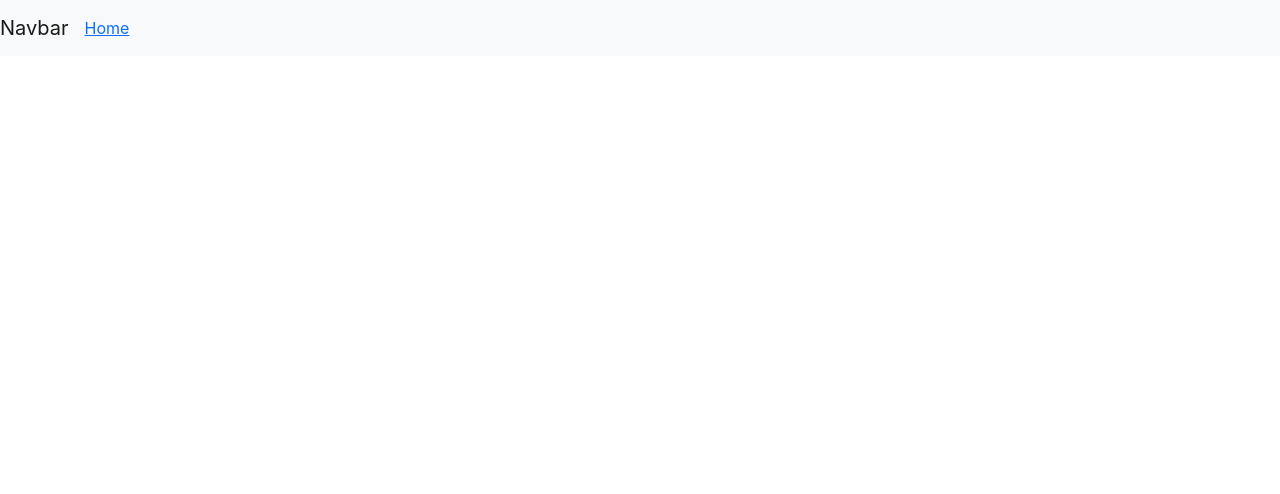
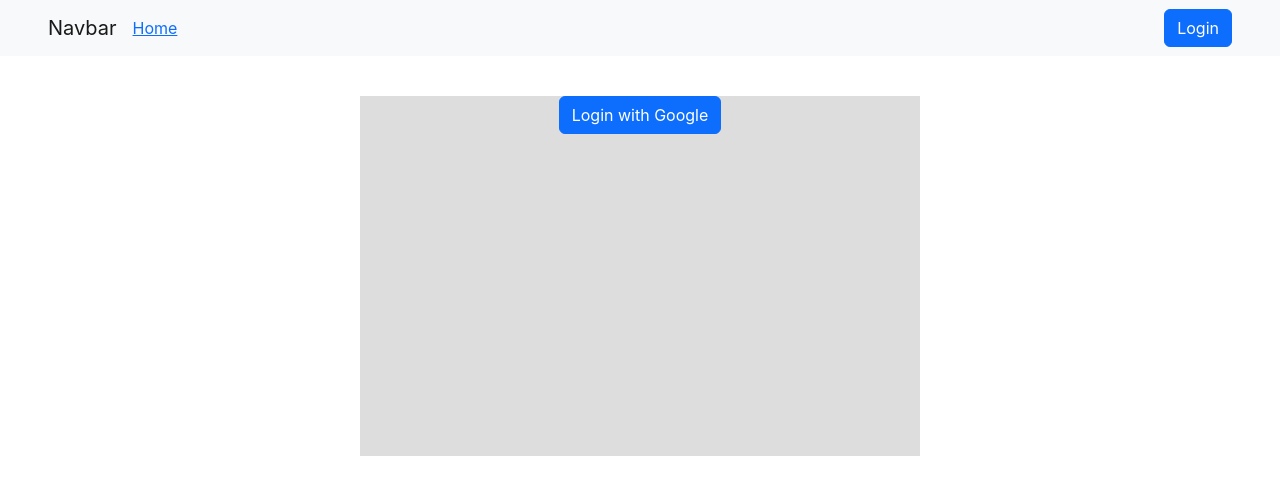
Before and after one commit to osama2kabdullah/network-access-client, a React (Create React App) app: page /login in a window 1280 px wide. Before the commit this address had no page. Shown: the top 494 px of the page. Built offline with nearby package versions, Linux system fonts and the light colour scheme; no server answers.

Commit message:
login system applied

```diff
--- a/package.json
+++ b/package.json
@@ -7,8 +7,10 @@
     "@testing-library/react": "^13.4.0",
     "@testing-library/user-event": "^13.5.0",
     "axios": "^0.27.2",
+    "firebase": "^9.10.0",
     "react": "^18.2.0",
     "react-dom": "^18.2.0",
+    "react-firebase-hooks": "^5.0.3",
     "react-router-dom": "^6.4.1",
     "react-scripts": "5.0.1",
     "web-vitals": "^2.1.4"
--- a/src/App.js
+++ b/src/App.js
@@ -2,6 +2,7 @@ import "./App.css";
 import Home from "./pages/Home";
 import Navbar from "./pages/Navbar";
 import { Route, Routes } from "react-router-dom";
+import Login from "./pages/Login";
 
 function App() {
   return (
@@ -9,6 +10,7 @@ function App() {
       <Navbar></Navbar>
       <Routes>
         <Route path="/" element={<Home></Home>}></Route>
+        <Route path="/login" element={<Login></Login>}></Route>
       </Routes>
     </div>
   );
--- /dev/null
+++ b/src/firebase.init.js
@@ -0,0 +1,22 @@
+// Import the functions you need from the SDKs you need
+import { initializeApp } from "firebase/app";
+import { getAuth } from "firebase/auth";
+// TODO: Add SDKs for Firebase products that you want to use
+// https://firebase.google.com/docs/web/setup#available-libraries
+
+// Your web app's Firebase configuration
+const firebaseConfig = {
+  apiKey: "AIzaSyA-28ApvoSp0bDw-cbzq_MXNNmzFzxFTDk",
+  authDomain: "volenteer-network-4706a.firebaseapp.com",
+  projectId: "volenteer-network-4706a",
+  storageBucket: "volenteer-network-4706a.appspot.com",
+  messagingSenderId: "819416125200",
+  appId: "1:819416125200:web:2886e0a2e198ee4ba79f95"
+};
+
+// Initialize Firebase
+const app = initializeApp(firebaseConfig);
+
+const auth = getAuth(app);
+
+export default auth;
--- a/src/pages/Home.js
+++ b/src/pages/Home.js
@@ -5,7 +5,7 @@ const Home = () => {
   //availbale data
   const [page, setpage] = useState([]);
   useEffect(()=> {
-    fetch('http://localhost:5000/dataQuantity')
+    fetch('https://sleepy-brushlands-75204.herokuapp.com/dataQuantity')
     .then(res=>res.json())
     .then(data=>{
         setpage(data.result);
@@ -13,8 +13,9 @@ const Home = () => {
   },[])
   //pagination
   const [currentpage, setCurrentpage] = useState(0);
+  console.log(currentpage);
   useEffect(() => {
-    fetch(`http://localhost:5000/volenteerTopics?page=${currentpage}`)
+    fetch(`https://sleepy-brushlands-75204.herokuapp.com/volenteerTopics?page=${currentpage}`)
       .then((res) => res.json())
       .then((data) => setVtopics(data));
   }, [currentpage]);
--- /dev/null
+++ b/src/pages/Login.js
@@ -0,0 +1,28 @@
+import React from "react";
+import auth from "../firebase.init";
+import { useSignInWithGoogle } from "react-firebase-hooks/auth";
+
+const Login = () => {
+  const [signInWithGoogle] = useSignInWithGoogle(auth);
+
+  const hendlGoogleLogin = () => {
+    signInWithGoogle();
+  };
+  return (
+    <div
+      style={{
+        height: "45vh",
+        width: "35em",
+        backgroundColor: "#ddd",
+        margin: "auto",
+        marginTop: "5vh",
+      }}
+    >
+      <button onClick={hendlGoogleLogin} className="btn btn-primary">
+        Login with Google
+      </button>
+    </div>
+  );
+};
+
+export default Login;
--- a/src/pages/Navbar.js
+++ b/src/pages/Navbar.js
@@ -1,12 +1,23 @@
 import React from "react";
 import { Link } from "react-router-dom";
+import auth from "../firebase.init";
+import { useAuthState } from "react-firebase-hooks/auth";
+import { signOut } from "firebase/auth";
 
 const Navbar = () => {
+  const [user] = useAuthState(auth);
+  console.log();
+  const signoutBtn = () => {
+    signOut(auth).then(() => {
+      console.log("sign out successfully");
+    });
+  };
   return (
-    <nav class="navbar navbar-expand-lg navbar-light bg-light">
-      <a class="navbar-brand" href="#">
+    <nav class="navbar navbar-expand-lg navbar-light bg-light d-flex justify-content-between px-5">
+      <div className="d-flex">
+        <Link class="navbar-brand" to="/">
           Navbar
-      </a>
+        </Link>
         <button
           class="navbar-toggler"
           type="button"
@@ -22,9 +33,24 @@ const Navbar = () => {
         <div class="collapse navbar-collapse" id="navbarTogglerDemo02">
           <ul class="navbar-nav mr-auto mt-2 mt-lg-0">
             <li class="nav-item active">
-            <Link tp='/'>Home</Link>
+              <Link to="/">Home</Link>
             </li>
           </ul>
+        </div>
+      </div>
+      <div>
+        {user ? (
+          <>
+          {user.displayName}
+          <button onClick={signoutBtn} className="btn btn-primary">
+            Logout
+          </button>
+          </>
+        ) : (
+          <Link to="/login">
+            <button className="btn btn-primary">Login</button>
+          </Link>
+        )}
       </div>
     </nav>
   );
```
Also changed, not shown: firebase.json (added), 2 other files (tests, documents, lock files or other folders). Lines whose indentation alone changed are shown as unchanged.
